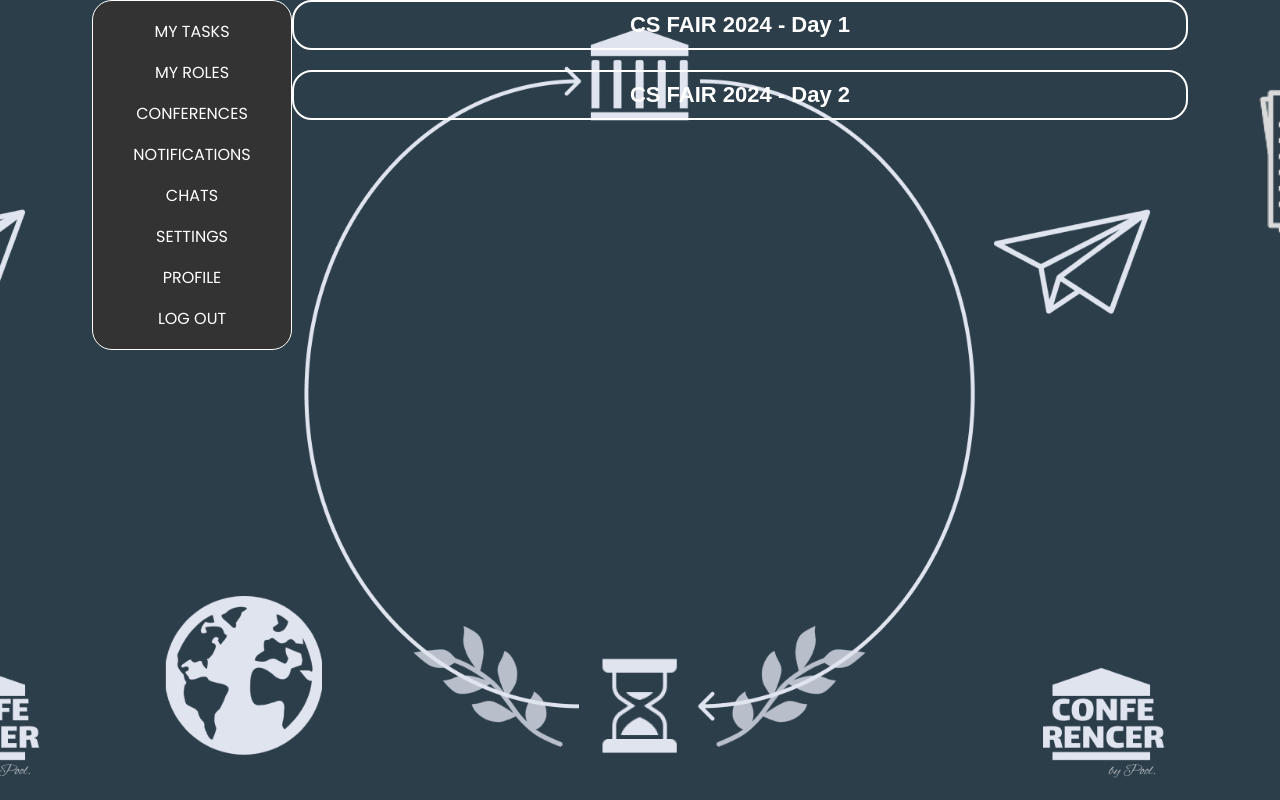
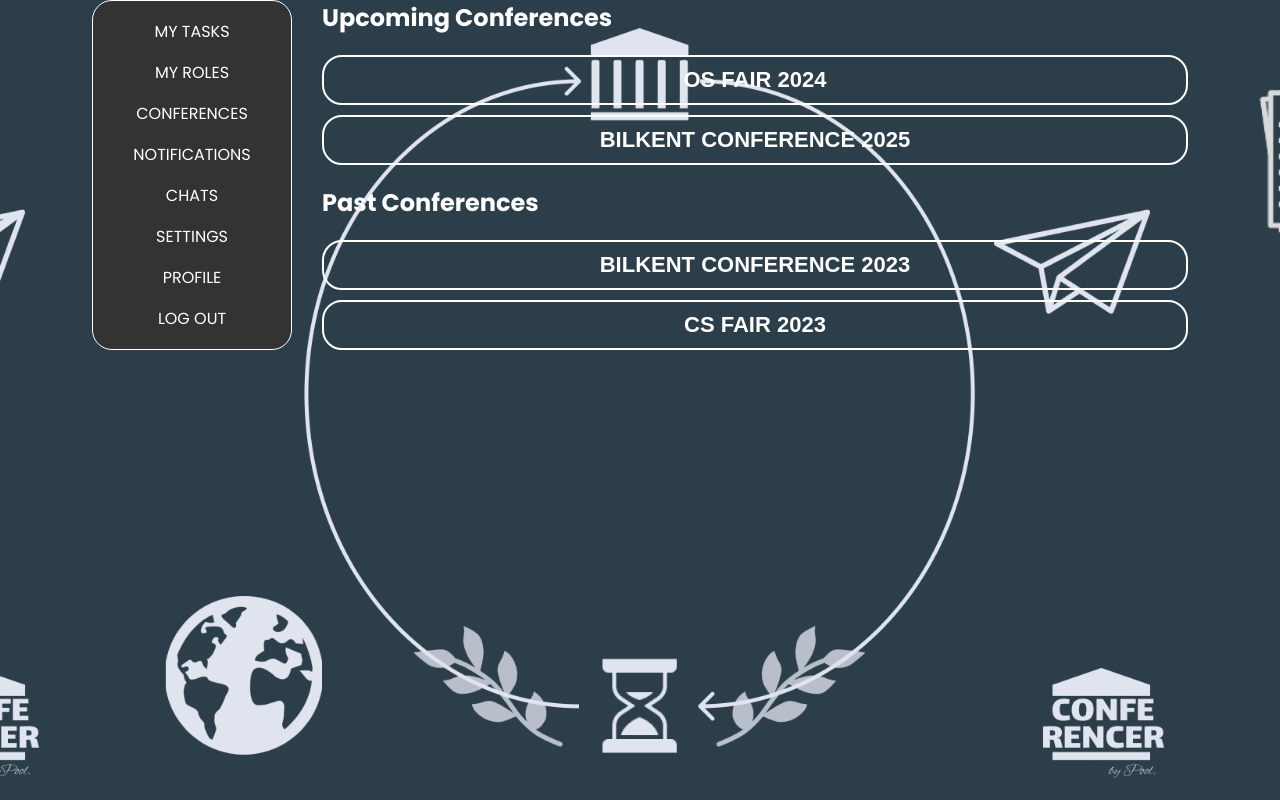
Before and after one commit to conferencer-bilkent/conferencer, a React (Vite) app in the folder frontend/: page / in a window 1280 px wide. Built offline with nearby package versions, Linux system fonts and the light colour scheme.

Commit message:
Homepage

```diff
--- a/frontend/src/components/Pages/Home/Homepage.css
+++ b/frontend/src/components/Pages/Home/Homepage.css
@@ -1,16 +1,33 @@
 .homepage-container {
     display: flex; /* Use Flexbox for layout */
     height: 100vh; /* Full viewport height */
-    align-items: start;
+    align-items: start; /* Align items to the top */
   }
 
   .content-container {
     flex: 1; /* Take up remaining space */
     position: relative;
-    width: 70vw; /* 60% of the screen width */
+    width: 70vw; /* 70% of the viewport width */
     display: flex;
+    padding-left: 30px;
     flex-direction: column; /* Stack children vertically */
     align-items: center; /* Center children horizontally */
-    /* Add some padding */
     gap: 20px; /* Space between children */
   }
+
+  /* Additional styles for sections */
+  .section {
+    width: 100%; /* Take full width of the container */
+    display: flex;
+    flex-direction: column;
+    align-items: center; /* Center content horizontally */
+    gap: 10px; /* Space between items in the section */
+  }
+
+  .section-title {
+    font-size: 24px; /* Larger font size for section titles */
+    font-weight: bold; /* Bold text for emphasis */
+    color: #fffdfd; /* Dark text color */
+    margin-bottom: 10px; /* Space below the title */
+    align-self: flex-start; /* Align title to the left */
+  }
--- a/frontend/src/components/Pages/Home/Homepage.tsx
+++ b/frontend/src/components/Pages/Home/Homepage.tsx
@@ -27,9 +27,19 @@ const Homepage: React.FC = () => {
 
       {/* Container on the right */}
       <div className="content-container">
-        {/* AppTitle components stacked vertically */}
-        <AppTitle text="CS FAIR 2024 - Day 1" />
-        <AppTitle text="CS FAIR 2024 - Day 2" />
+        {/* Upcoming Conferences Section */}
+        <div className="section">
+          <h2 className="section-title">Upcoming Conferences</h2>
+          <AppTitle text="OS FAIR 2024" />
+          <AppTitle text="BILKENT CONFERENCE 2025" />
+        </div>
+
+        {/* Past Conferences Section */}
+        <div className="section">
+          <h2 className="section-title">Past Conferences</h2>
+          <AppTitle text="BILKENT CONFERENCE 2023" />
+          <AppTitle text="CS FAIR 2023" />
+        </div>
       </div>
     </div>
   );
```
